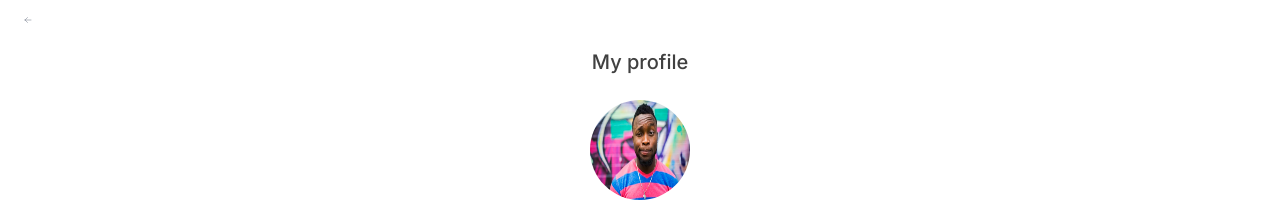
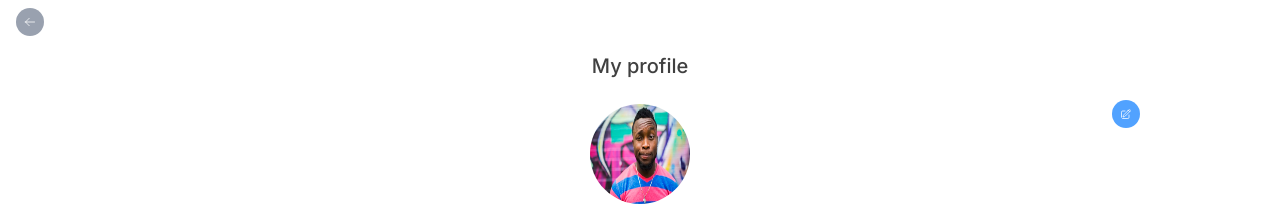
Before and after one commit to DiranDesai/CashPay, a React (Vite) app: page / in a window 1280 px wide. Shown: the top 206 px of the page. Built offline with nearby package versions, Linux system fonts and the light colour scheme.

Commit message:
Update codebase

```diff
--- a/src/components/TopBar.jsx
+++ b/src/components/TopBar.jsx
@@ -4,7 +4,7 @@ import { ArrowLeftIcon } from '@heroicons/react/24/outline'
 function TopBar() {
   return (
     <div>
-      <ArrowLeftIcon className="h-6 w-6 font-bold text-gray-500 rounded-full p-2 hover:bg-red" />
+      <ArrowLeftIcon className="h-7 w-7 font-bold bg-gray-400 text-white rounded-full p-2 hover:bg-red" />
     </div>
   )
 }
--- a/src/pages/Profile.jsx
+++ b/src/pages/Profile.jsx
@@ -1,5 +1,5 @@
 import React from 'react'
-import {CheckBadgeIcon, LockClosedIcon, UserGroupIcon, InformationCircleIcon, ShoppingBagIcon, CalendarDaysIcon } from '@heroicons/react/24/outline';
+import {CheckBadgeIcon, LockClosedIcon, UserGroupIcon, InformationCircleIcon, ShoppingBagIcon, CalendarDaysIcon, PencilSquareIcon } from '@heroicons/react/24/outline';
 import TopBar from '../components/TopBar'
 import profilePic from '../assets/profile.avif'
 import ProfileMenu from '../components/ProfileMenu';
@@ -8,12 +8,14 @@ function Profile() {
   return (
     <div className="px-4 py-2">
         <TopBar />
+        <PencilSquareIcon className="h-7 w-7 font-bold bg-blue-400 text-white rounded-full p-2 hover:bg-red absolute right-35 top-25" />
         <div className="flex justify-center items-center mt-4">
             <div className="flex flex-col justify-center items-center space-y-1">
                 <h2 className="text-xl font-[500]">My profile</h2>
                 <img src={profilePic} className="w-25 h-25 mt-5 rounded-full" alt="" />
                 <h2 className="text-md font-[500]">Oladele Joshua</h2>
                 <p className="font-bold text-sm bg-blue-400 font-normal text-white scale-75 p-2 rounded-sm">Mechnical Engineer</p>
+
             </div>
         </div>
         <ProfileMenu Icon={<CheckBadgeIcon />} title="Credit limit"/>
```
